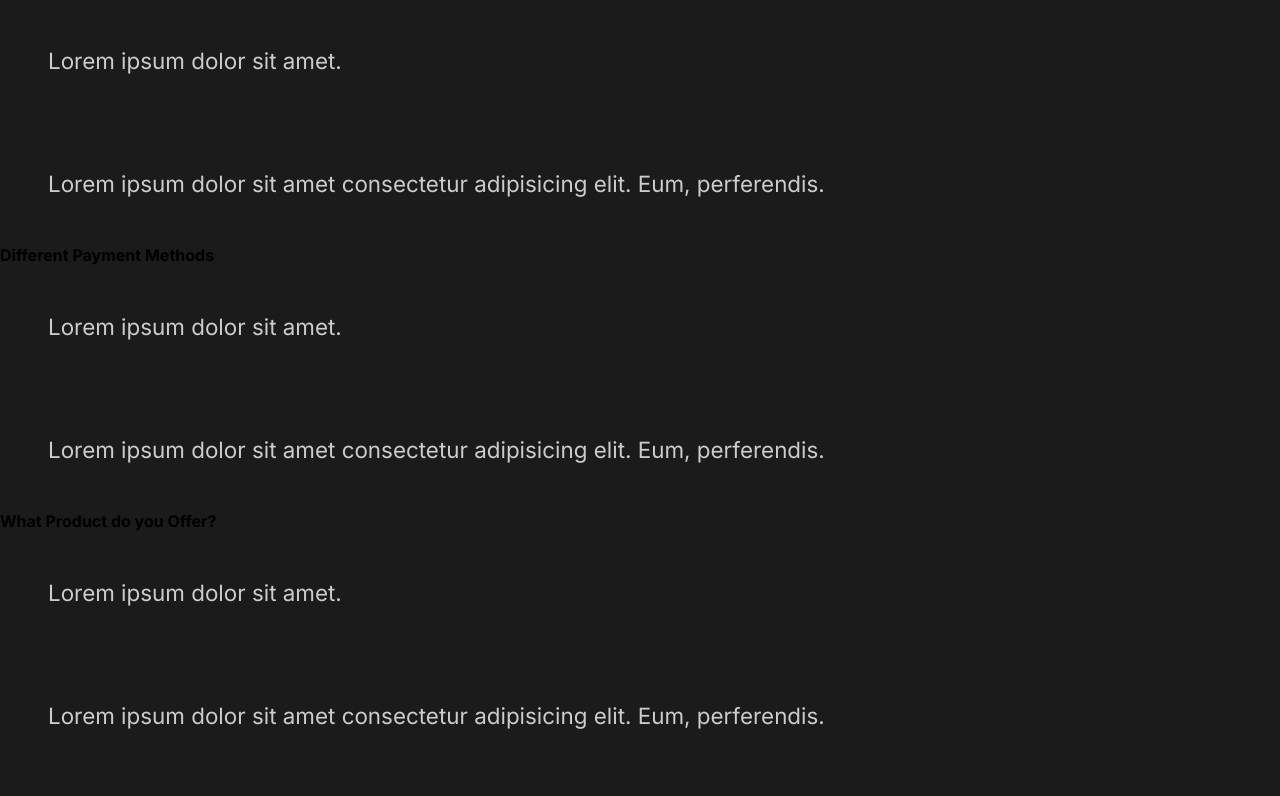
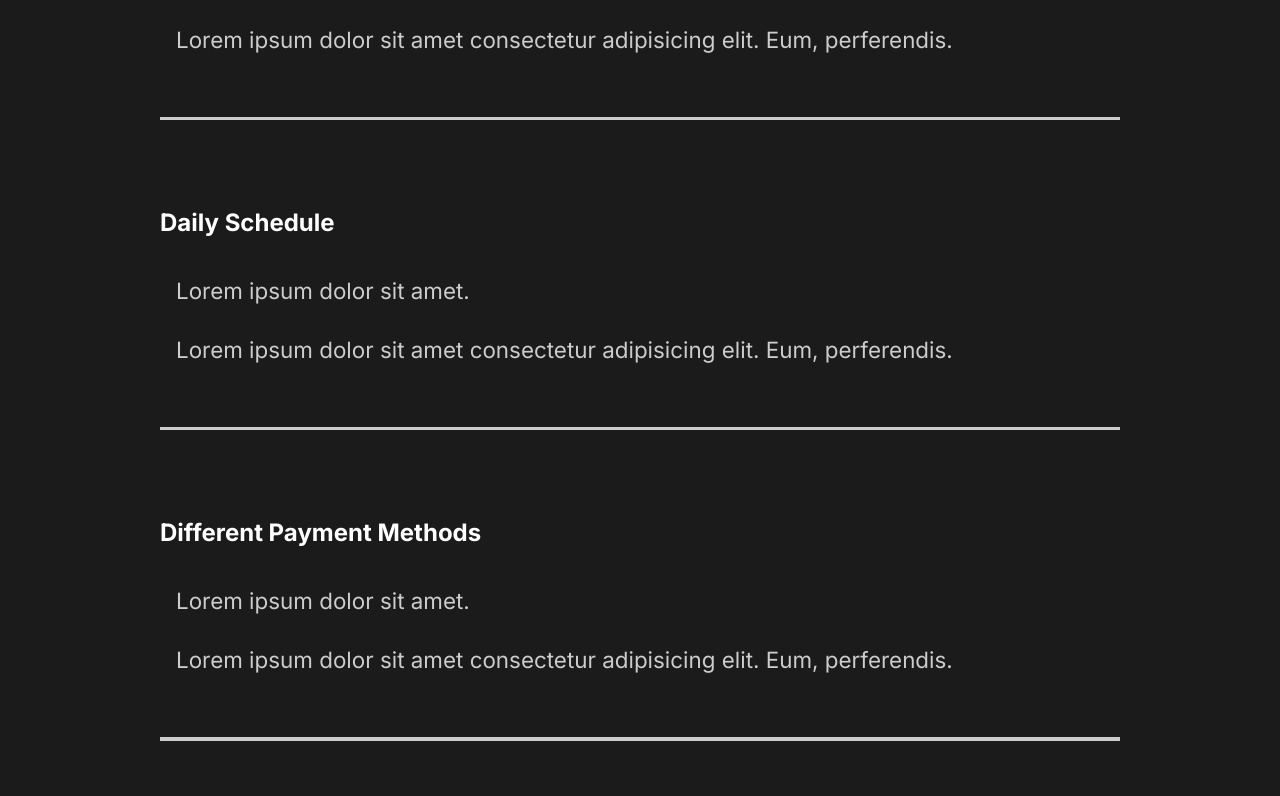
Before and after one commit to sefiamor/the-creative-react-course-capture, a React (Create React App) app: page / in a window 1280 px wide. Shown: the part 1944-2740 px from the top of the page. Built offline with nearby package versions, Linux system fonts and the light colour scheme.

Commit message:
7. Styling the Faq section

```diff
--- a/src/components/FaqSection.js
+++ b/src/components/FaqSection.js
@@ -1,8 +1,10 @@
 import React from "react";
+import styled from "styled-components";
+import {About} from "../style"
 
 const FaqSection = () =>{
     return(
-        <div className="faq">
+        <Faq>
             <h2>Any Questions <span>FAQ</span></h2>
             <div className="question">
                 <h4>How do I start?</h4>
@@ -10,6 +12,7 @@
                     <p>Lorem ipsum dolor sit amet.</p>
                     <p>Lorem ipsum dolor sit amet consectetur adipisicing elit. Eum, perferendis.</p>
                 </div>
+                <div className="faq-line"></div>
             </div>
             <div className="question">
                 <h4>Daily Schedule</h4>
@@ -17,6 +20,7 @@
                     <p>Lorem ipsum dolor sit amet.</p>
                     <p>Lorem ipsum dolor sit amet consectetur adipisicing elit. Eum, perferendis.</p>
                 </div>
+                <div className="faq-line"></div>
             </div>
             <div className="question">
                 <h4>Different Payment Methods</h4>
@@ -24,6 +28,7 @@
                     <p>Lorem ipsum dolor sit amet.</p>
                     <p>Lorem ipsum dolor sit amet consectetur adipisicing elit. Eum, perferendis.</p>
                 </div>
+                <div className="faq-line"></div>
             </div>
             <div className="question">
                 <h4>What Product do you Offer?</h4>
@@ -31,9 +36,37 @@
                     <p>Lorem ipsum dolor sit amet.</p>
                     <p>Lorem ipsum dolor sit amet consectetur adipisicing elit. Eum, perferendis.</p>
                 </div>
+                <div className="faq-line"></div>
             </div>
-        </div>
+        </Faq>
     )
 }
 
+const Faq =styled(About)`
+    display: block;
+    Span{
+        display: block;
+    }
+    h2{
+        padding-bottom: 1.5rem;
+        font-weight: lighter;
+    }
+    .faq-line{
+        background: #cccccc;
+        height: 0.2rem;
+        margin: 1.5rem 0rem;
+        width: 100%;
+    }
+    .question{
+        padding: 2rem 0rem;
+        cursor: pointer;
+    }
+    .answer{
+        padding: 1.5rem 0rem;
+        p{
+            padding: 1rem;
+        }
+
+    }
+`
 export default FaqSection;
--- a/src/components/GlobalStyle.js
+++ b/src/components/GlobalStyle.js
@@ -35,6 +35,7 @@
     }
     h4{
         font-weight: bold;
+        font-size: 1.5rem;
     }
     a{
         font-size: 1.1rem;
```
